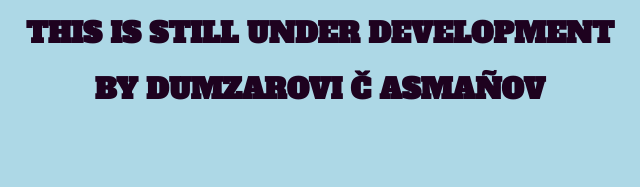
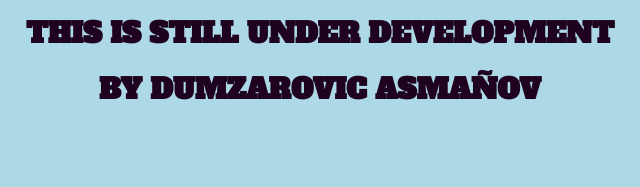
Before and after one commit to dumzarian/ECCHESS, a plain HTML site: page index.html in a window 1280 px wide. Shown: the part 146-333 px from the top of the page, 330-970 px from the left. Drawn offline with Linux system fonts and the light colour scheme.

Commit message:
Changed slavic C to english C in index

```diff
--- a/index.html
+++ b/index.html
@@ -13,8 +13,7 @@
 	<h2>THE PROVINCE OF LEGENDS</h2>
 	<h3>WELCOMES YOU</h3>
     <h1>THIS IS STILL UNDER DEVELOPMENT</h1>
-	<h1>BY DUMZAROVI
-Č ASMAÑOV</h1>
+	<h1>BY DUMZAROVIC ASMAÑOV</h1>
     <br><br>
 
     <nav>
```
